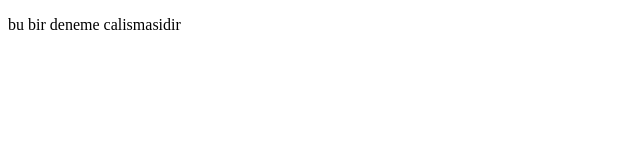
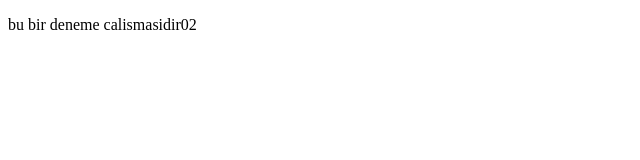
Before and after one commit to serkanugur525/webdesign, a plain HTML site: page index.html in a window 1280 px wide. Shown: the full height of the page, 0-640 px from the left. Drawn offline with Linux system fonts and the light colour scheme.

Commit message:
bu bir deneme02

```diff
--- a/index.html
+++ b/index.html
@@ -7,6 +7,6 @@
     <title>Document</title>
 </head>
 <body>
-    <p>bu bir deneme calismasidir</p>
+    <p>bu bir deneme calismasidir02</p>
 </body>
 </html>
```
